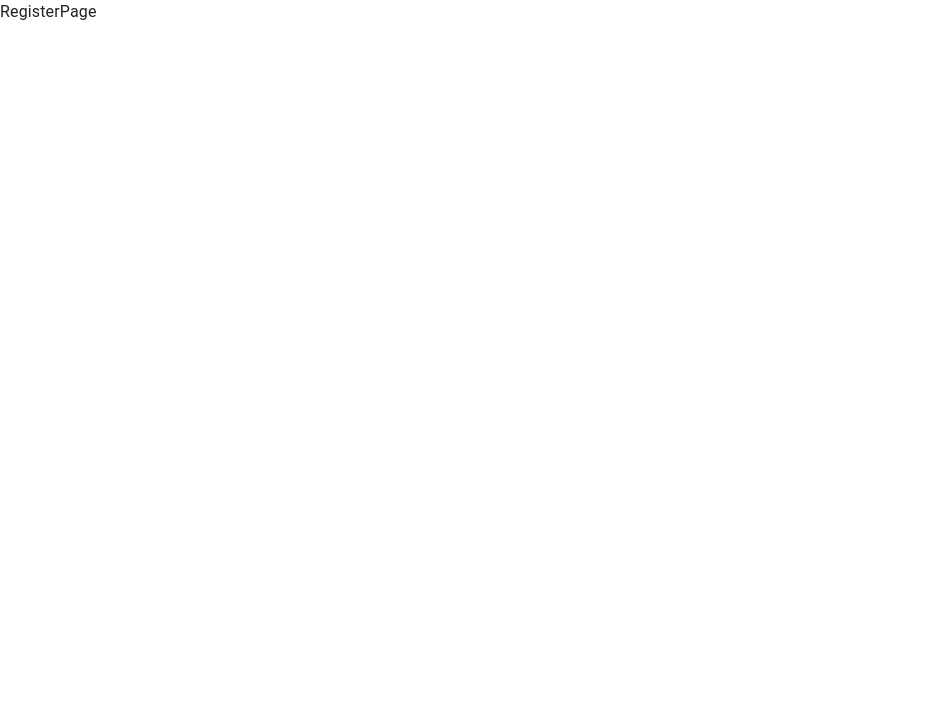
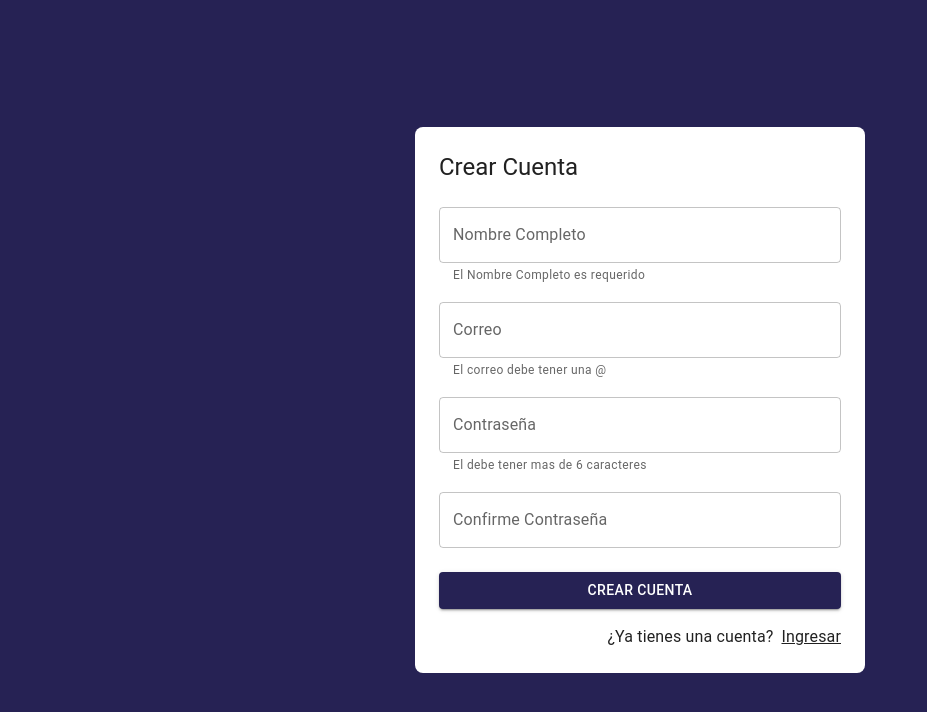
Before and after one commit to racsorazaclasobol/mantencion-vehicular, a React (Vite) app: page /auth/register in a window 1280 px wide. Shown: the top 712 px of the page, without its empty margins (0-927 px from the left). Built offline with nearby package versions, Linux system fonts and the light colour scheme.

Commit message:
Se crea y deja funcional página de Registro

```diff
--- a/src/auth/pages/LoginPage.jsx
+++ b/src/auth/pages/LoginPage.jsx
@@ -11,12 +11,17 @@ import { startGoogleSignIn, startLoginWithEmailPassword } from "../../store/auth
 
 const initialForm = { email: 'oscar@gmail.com', password: '123456' };
 
+const formValidation = {
+  email:        [ (value) => value.includes('@'), 'El correo debe tener una @'],
+  password:     [ (value) => value.length >= 6 , 'El debe tener mas de 6 caracteres'],
+}
+
 export const LoginPage = () => {
 
   const dispatch    = useDispatch();
   const { status, errorMessage }  = useSelector( state => state.auth );
 
-  const { formState, email, password, onInputChange } = useForm( initialForm );
+  const { formState, email, password, onInputChange, isFormValid, emailValid, passwordValid } = useForm( initialForm, formValidation );
 
   const isAuthenticated = useMemo( () => status === 'checking', [status]);
 
--- a/src/auth/pages/RegisterPage.jsx
+++ b/src/auth/pages/RegisterPage.jsx
@@ -1,7 +1,137 @@
-import React from 'react'
+import React, { useMemo, useState } from 'react'
+import { useDispatch, useSelector } from 'react-redux';
+import { Link as RouterLink } from 'react-router-dom';
+
+import { Alert, Button, Grid, Link, TextField, Typography } from '@mui/material';
+import { useForm } from '../../hooks';
+import { AuthLayout } from '../layout/AuthLayout';
+import { startCreatingUserWithEmailPassword } from '../../store/auth';
+
+const formData = {
+  email: '',
+  password: '',
+  displayName: ''
+}
+
+const formValidation = {
+  email:        [ (value) => value.includes('@'), 'El correo debe tener una @'],
+  password:     [ (value) => value.length >= 6 , 'El debe tener mas de 6 caracteres'],
+  displayName:  [ (value) => value.length >= 1, 'El Nombre Completo es requerido'],
+}
 
 export const RegisterPage = () => {
+
+  const dispatch = useDispatch();
+  const { status, errorMessage } = useSelector( state => state.auth )
+  //Creamos un booleando que determinará cuando está checkeando el registro
+  const isCheckingAuthentication = useMemo(() =>  status === 'checking' , [status])
+
+  const [formSubmitted, setFormSubmitted] = useState(false)
+
+  const { formState, displayName, email, password, onInputChange,
+          isFormValid, displayNameValid, emailValid, passwordValid} = useForm(formData, formValidation);
+
+  const onSubmit = (event) => {
+    event.preventDefault();
+    setFormSubmitted(true);
+
+    if( !isFormValid ) return;
+
+    dispatch(startCreatingUserWithEmailPassword(formState));
+  }
+
   return (
-    <div>RegisterPage</div>
+    <>
+
+      <AuthLayout title='Crear Cuenta'>
+
+          <form onSubmit={ onSubmit }>
+            <Grid container>
+
+            <Grid item xs={ 12 } sx={{ mt:2 }}>
+                <TextField
+                  label="Nombre Completo"
+                  type="text"
+                  placeholder='Nombre Completo'
+                  fullWidth
+                  name="displayName"
+                  value={ displayName }
+                  onChange={ onInputChange }
+                  error={ !!displayNameValid && formSubmitted }
+                  helperText={ displayNameValid }
+                  />
+              </ Grid>
+
+              <Grid item xs={ 12 } sx={{ mt:2 }}>
+                <TextField
+                  label="Correo"
+                  type="email"
+                  placeholder='Correo@gmail.com'
+                  fullWidth
+                  name="email"
+                  value={ email }
+                  onChange={ onInputChange }
+                  error={ !!emailValid && formSubmitted }
+                  helperText={ emailValid }
+                  />
+              </ Grid>
+
+              <Grid item xs={ 12 } sx={{ mt:2 }}>
+                <TextField
+                  label="Contraseña"
+                  type="password"
+                  placeholder='********'
+                  fullWidth
+                  name="password"
+                  value={ password }
+                  onChange={ onInputChange }
+                  error={ !!passwordValid && formSubmitted }
+                  helperText={ passwordValid }
+                  />
+              </Grid>
+
+              <Grid item xs={ 12 } sx={{ mt:2 }}>
+                <TextField
+                  label="Confirme Contraseña"
+                  type="password"
+                  placeholder='********'
+                  fullWidth
+                  />
+              </Grid>
+
+              <Grid container spacing={ 2 } sx={{  mb:2, mt: 1 }}>
+                <Grid
+                  item
+                  xs={ 12 }
+                  display={ !!errorMessage? '' : 'none' }
+                >
+                   <Alert severity='error'>{ errorMessage }</Alert>
+                </Grid>
+
+                <Grid item xs={ 12 } >
+                  <Button
+                    variant='contained'
+                    fullWidth
+                    type='submit'
+                    disabled={ isCheckingAuthentication }
+                  >
+                    Crear Cuenta
+                  </Button>
+                </Grid>
+              </Grid>
+
+              <Grid container direction='row' justifyContent='end'>
+                <Typography sx={ { mr: 1 }}> ¿Ya tienes una cuenta? </Typography>
+                <Link component={ RouterLink } color='inherit' to="/auth/Login">
+                   Ingresar
+                </Link>
+              </Grid>
+
+            </Grid>
+          </form>
+
+      </AuthLayout>
+
+    </>
   )
 }
```
